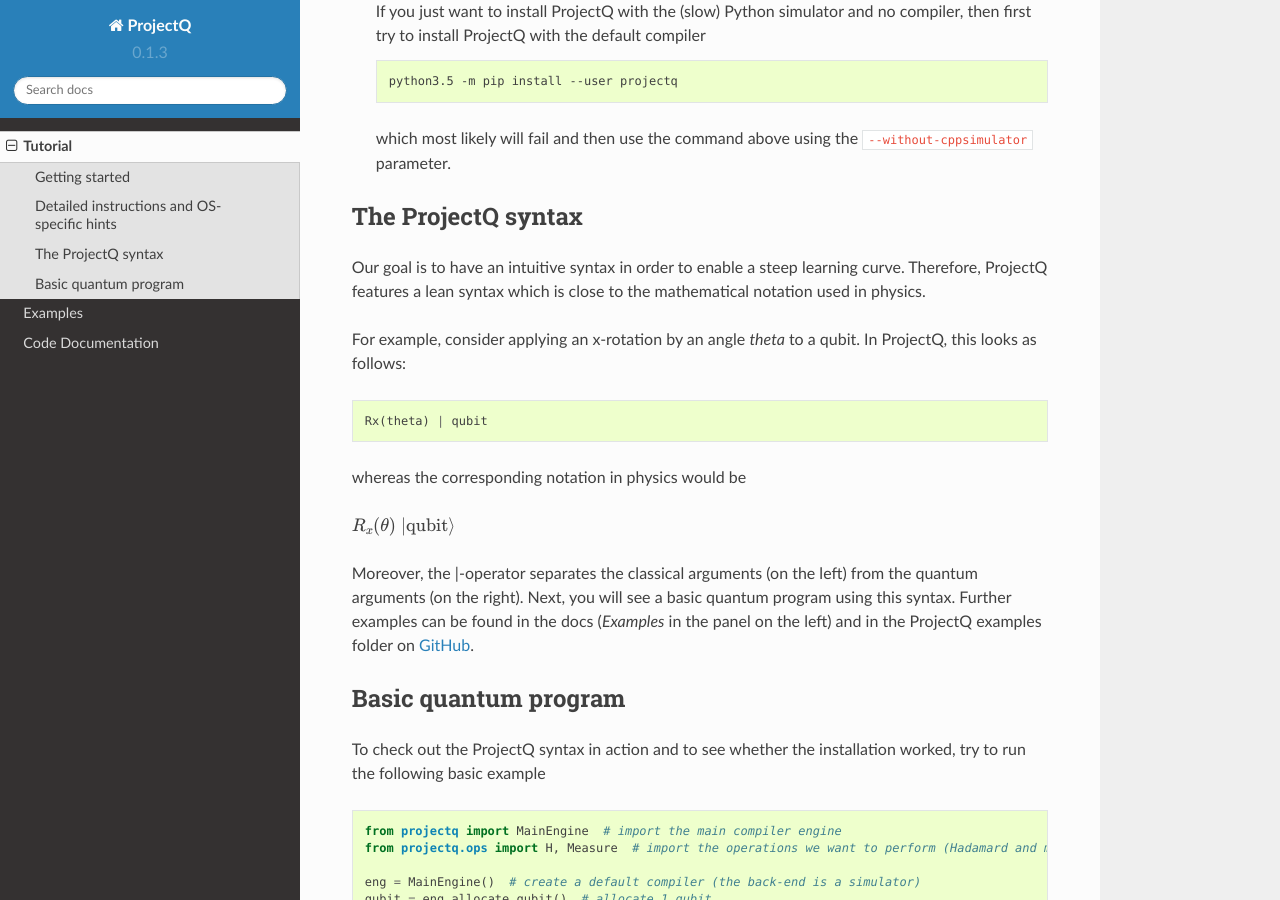
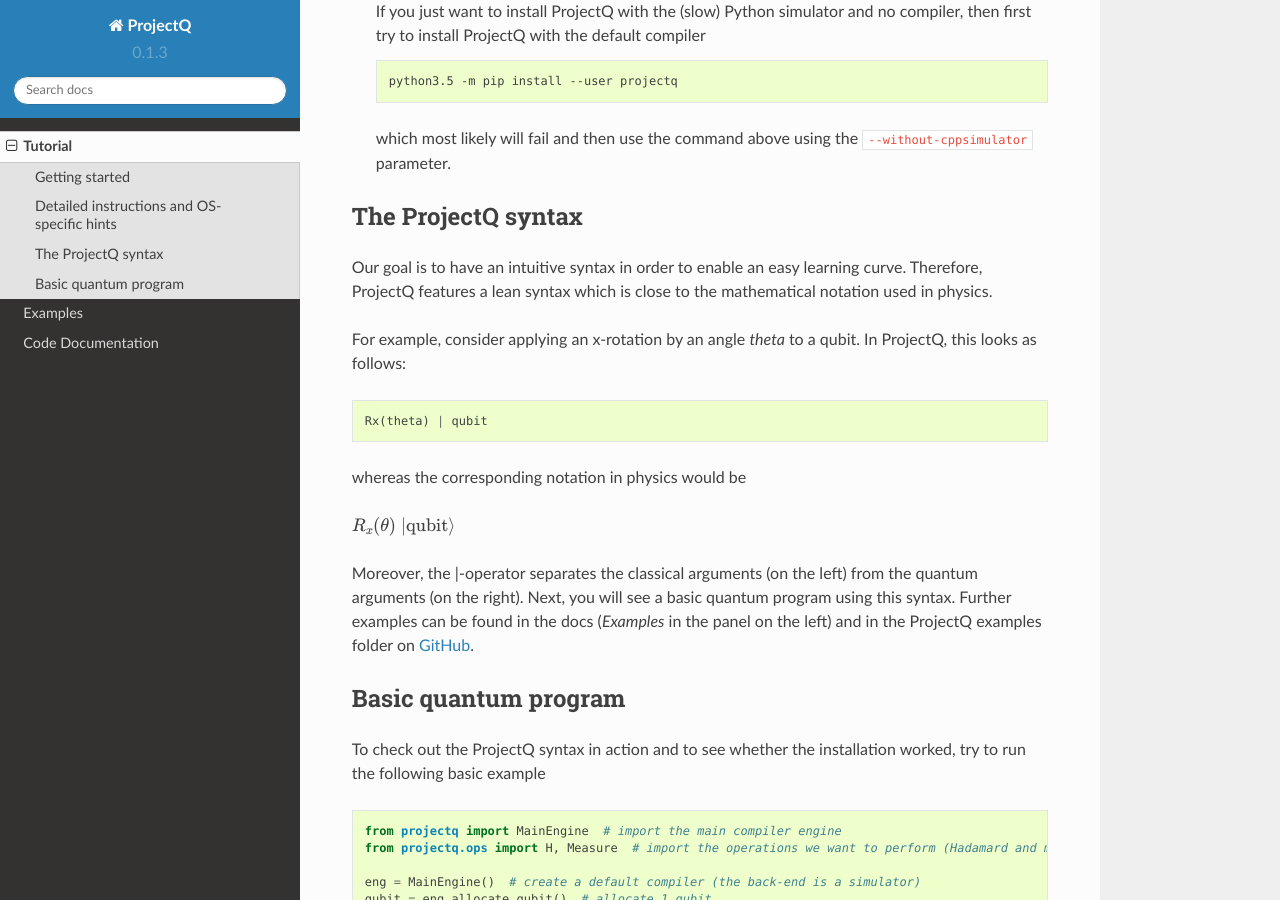
Before and after one commit to ProjectQ-Framework/ProjectQ, a Sphinx documentation site: the page built from docs/tutorials.rst, in a window 1280 px wide and 900 px high, scrolled down 2864 px. Built offline with Sphinx 7.4.7 and the Read the Docs theme 2.0.0, drawn with Linux system fonts in a browser that asks for light colours.

Commit message:
small change

```diff
--- a/docs/tutorials.rst
+++ b/docs/tutorials.rst
@@ -137,7 +137,7 @@
 The ProjectQ syntax
 -------------------
 
-Our goal is to have an intuitive syntax in order to enable a steep learning curve. Therefore, ProjectQ features a lean syntax which is close to the mathematical notation used in physics.
+Our goal is to have an intuitive syntax in order to enable an easy learning curve. Therefore, ProjectQ features a lean syntax which is close to the mathematical notation used in physics.
 
 For example, consider applying an x-rotation by an angle `theta` to a qubit. In ProjectQ, this looks as follows:
 
```
